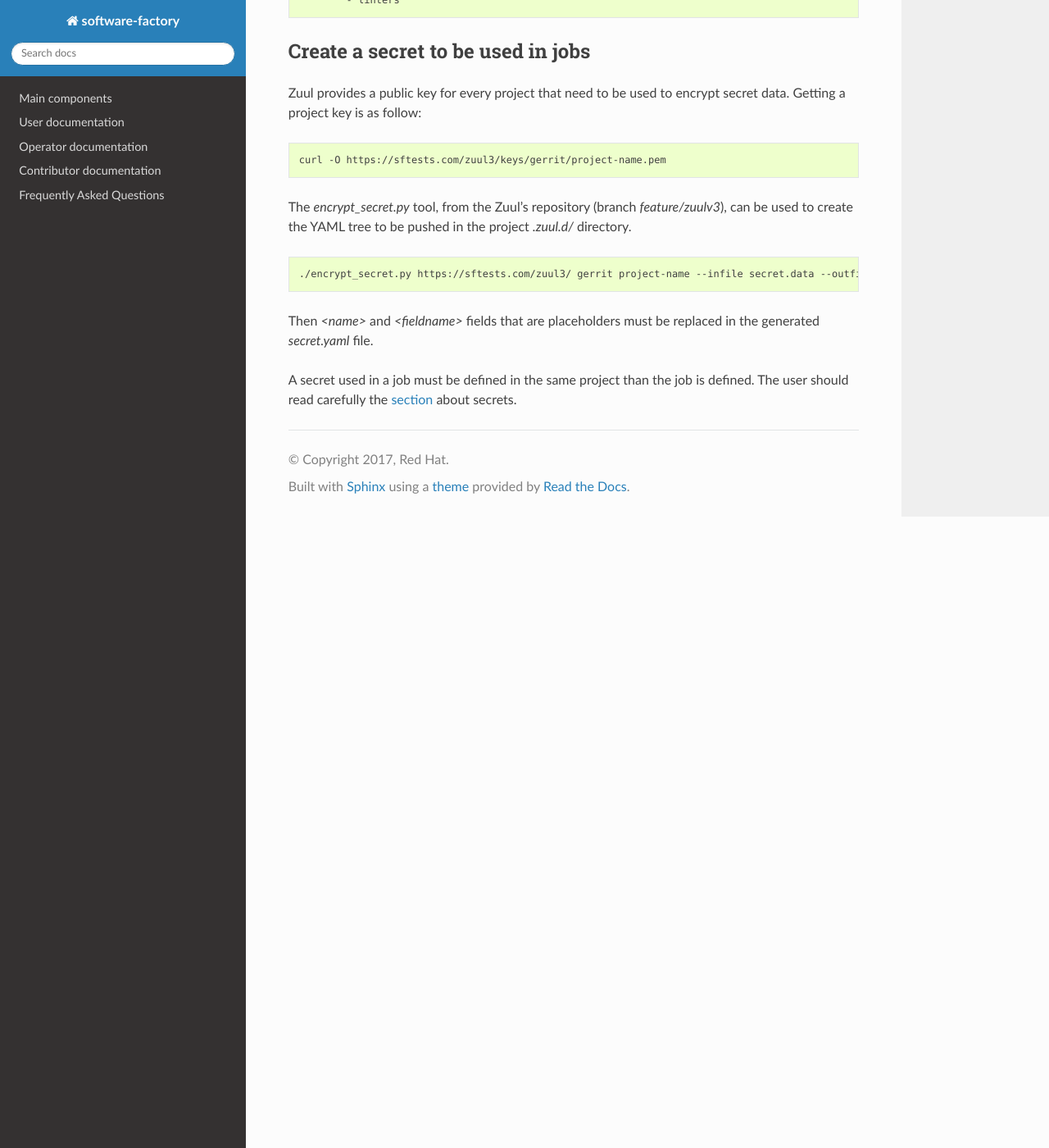
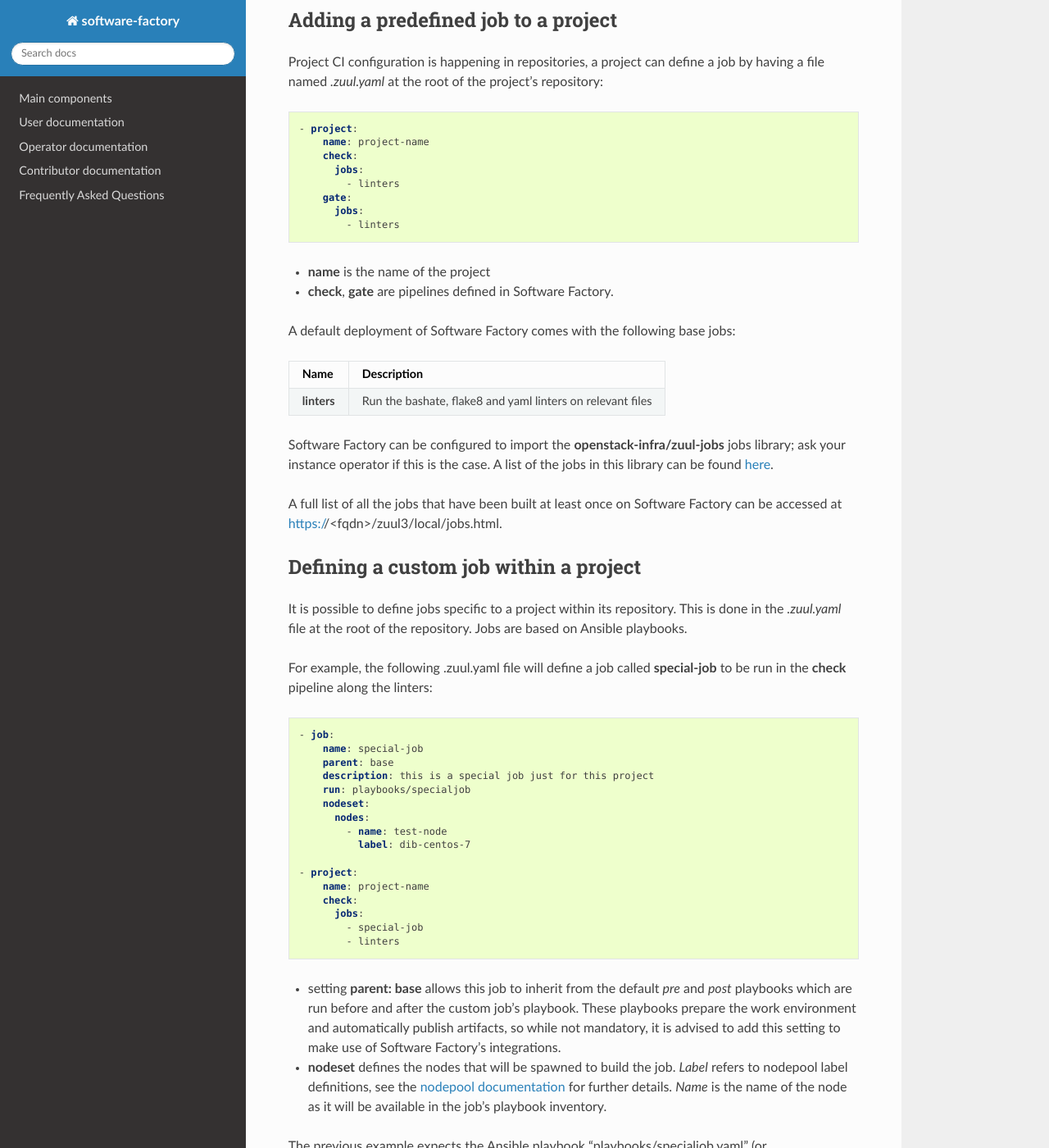
Before and after one commit to softwarefactory-project/sf-docs, a Sphinx documentation site: the page built from docs/user/zuul3_user.rst, in a window 1280 px wide and 1400 px high, scrolled down 1185 px. Shown: the whole window at 82% size. Built offline with Sphinx 7.4.7 and the Read the Docs theme 2.0.0, drawn with Linux system fonts in a browser that asks for light colours; some of the changed text lies outside the part shown.

Commit message:
Zuul3 jobs quickstart
* Add warnings about zuul3, nodepool3 being still in fluctuation
* Add very visible disclaimer advising reading upstream manuals
* Explain how to add custom jobs within a repository with simple
  examples
* various small clarifications and typo fixes

TG-544

Change-Id: I1bf545c8afd65512379f89ef0959a488904b2ff7

```diff
--- a/docs/user/zuul3_user.rst
+++ b/docs/user/zuul3_user.rst
@@ -3,7 +3,18 @@
 Zuul3 user documentation
 ========================
 
-Refer to the upstream documentation_ regarding available pipelines and jobs options.
+.. danger::
+
+  Zuul3 is still under heavy development and breaking changes might occur from one
+  version of Software Factory to another. It is strongly advised to follow
+  Zuul's upstream developments, for example by registering to OpenStack Infra's
+  `mailing list <http://lists.openstack.org/cgi-bin/mailman/listinfo/openstack-infra>`_.
+
+.. note::
+
+  This is a lightweight documentation intended to get users started with setting
+  up CI pipelines and jobs. For more insight on what Zuul3 can do, please refer
+  to its upstream documentation_.
 
 .. _documentation: https://docs.openstack.org/infra/zuul/feature/zuulv3/user/
 
@@ -11,13 +22,18 @@
 
 * Projects are added to the main configuration in the config repo zuulV3 directory
 * Jobs can inherit from the zuul-jobs repository base jobs
-* Then projects job can also define custom jobs in their repo
+* Projects can also define custom jobs in their repositories
+* Projects can come from different sources, depending on Software Factory's
+  configuration:
+  * Software Factory's own internal gerrit and git server
+  * external gerrit servers
+  * Github
 
-For each sources, there are 2 types of projects:
+For each source, there are 2 types of projects:
 
-* config-projects hold configuration information such as logserver access.
+* *config-projects* hold configuration information such as logserver access.
   Jobs defined in config-projects run with elevated privileges.
-* untrusted-projects are projects being tested or deployed.
+* *untrusted-projects* are projects being tested or deployed.
 
 
 Adding a project to the zuulV3 service
@@ -42,11 +58,10 @@
 
 After merging this change, the config-update job will reload the zuul scheduler.
 
+Adding a predefined job to a project
+------------------------------------
 
-Adding a job to a project
--------------------------
-
-Project CI configuration is happening in repos, a project can define a job by
+Project CI configuration is happening in repositories, a project can define a job by
 having a file named *.zuul.yaml* at the root of the project's repository:
 
 .. code-block:: yaml
@@ -60,22 +75,102 @@
         jobs:
           - linters
 
+* **name** is the name of the project
+* **check**, **gate** are pipelines defined in Software Factory.
+
+A default deployment of Software Factory comes with the following base jobs:
+
+============= =============================================================
+ Name          Description
+============= =============================================================
+**linters**    Run the bashate, flake8 and yaml linters on relevant files
+============= =============================================================
+
+Software Factory can be configured to import the **openstack-infra/zuul-jobs**
+jobs library; ask your instance operator if this is the case. A list of the jobs in this
+library can be found `here <https://docs.openstack.org/infra/zuul-jobs/jobs.html>`_.
+
+A full list of all the jobs that have been built at least once on Software Factory
+can be accessed at https://<fqdn>/zuul3/local/jobs.html.
+
+Defining a custom job within a project
+--------------------------------------
+
+It is possible to define jobs specific to a project within its repository. This
+is done in the *.zuul.yaml* file at the root of the repository. Jobs are based
+on Ansible playbooks.
+
+For example, the following .zuul.yaml file will define a job called **special-job**
+to be run in the **check** pipeline along the linters:
+
+.. code-block:: yaml
+
+  - job:
+      name: special-job
+      parent: base
+      description: this is a special job just for this project
+      run: playbooks/specialjob
+      nodeset:
+        nodes:
+          - name: test-node
+            label: dib-centos-7
+
+  - project:
+      name: project-name
+      check:
+        jobs:
+          - special-job
+          - linters
+
+* setting **parent: base** allows this job to inherit from the default *pre* and
+  *post* playbooks which are run before and after the custom job's playbook.
+  These playbooks prepare the work environment and automatically publish artifacts,
+  so while not mandatory, it is advised to add this setting to make use of
+  Software Factory's integrations.
+* **nodeset** defines the nodes that will be spawned to build the job. *Label*
+  refers to nodepool label definitions, see the :ref:`nodepool documentation <nodepool3-user>`
+  for further details. *Name* is the name of the node as it will be available in
+  the job's playbook inventory.
+
+The previous example expects the Ansible playbook "playbooks/specialjob.yaml" (or
+"playbooks/specialjob/run.yaml") to be present in the project's repository. Here
+is an example of what this playbook could contain:
+
+.. code-block:: yaml
+
+  ---
+  - hosts: test-node
+    tasks:
+      - name: install supertester package
+        yum:
+          name: supertester
+          state: present
+        become: yes
+      - name: run supertester
+        command: supertester {{ zuul.project.src_dir }}/myfile.py
+
+Further documentation can be found online:
+
+* Ansible `playbooks <http://docs.ansible.com/ansible/latest/playbooks.html>`_,
+  `modules <http://docs.ansible.com/ansible/latest/modules_by_category.html>`_ documentation
+* `Predefined variables available in jobs <https://docs.openstack.org/infra/zuul/feature/zuulv3/user/jobs.html#variables>`_
+
 Create a secret to be used in jobs
 ----------------------------------
 
-Zuul provides a public key for every project that need to be used to encrypt
-secret data. Getting a project key is as follow:
+Zuul provides a public key for every project that needs to be used to encrypt
+secret data. To fetch a given project's public key:
 
 .. code-block:: bash
 
-  curl -O https://sftests.com/zuul3/keys/gerrit/project-name.pem
+  curl -O https://<fqdn>/zuul3/keys/gerrit/project-name.pem
 
-The *encrypt_secret.py* tool, from the Zuul's repository (branch *feature/zuulv3*), can be used to
+The *encrypt_secret.py* tool, from the Zuul repository (branch *feature/zuulv3*), can be used to
 create the YAML tree to be pushed in the project *.zuul.d/* directory.
 
 .. code-block:: bash
 
-  ./encrypt_secret.py https://sftests.com/zuul3/ gerrit project-name --infile secret.data --outfile secret.yaml
+  ./encrypt_secret.py https://<fqdn>/zuul3/ gerrit project-name --infile secret.data --outfile secret.yaml
 
 Then *<name>* and *<fieldname>* fields that are placeholders must be replaced in the
 generated *secret.yaml* file.
```
Also changed, not shown: docs/operator/nodepool3_operator.rst (+15 -6 lines), docs/operator/zuul3_operator.rst (+16 -6 lines), docs/user/nodepool3_user.rst (+13 -2 lines).
